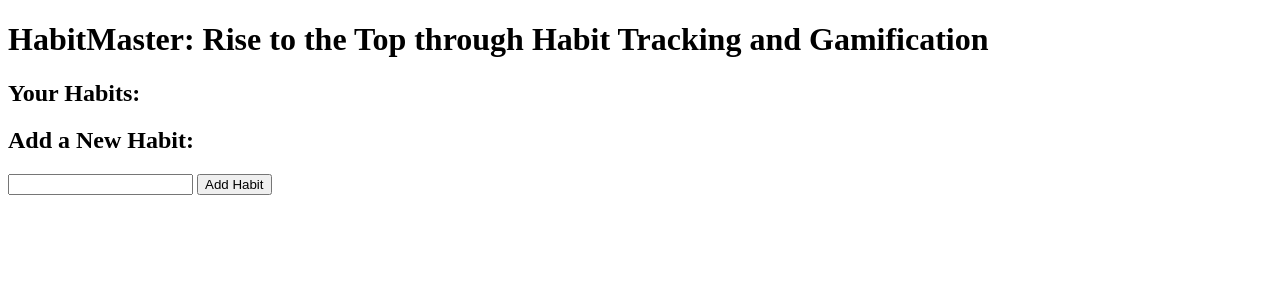
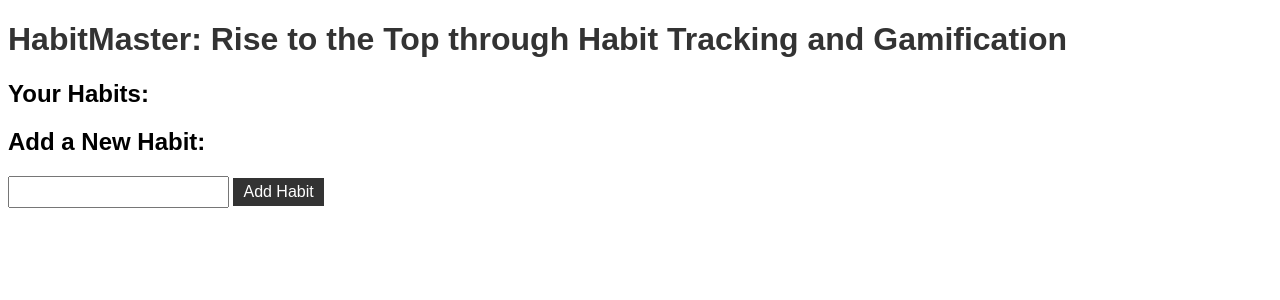
Before and after one commit to JosueLopez03/HabitMaster, a Flask app: page / in a window 1280 px wide. Shown: the top 300 px of the page. Run offline with Flask 3, Linux system fonts and the light colour scheme; data that the repository does not hold is empty.

Commit message:
included css/image folder, linked css to html

```diff
--- /dev/null
+++ b/static/css/images/text.txt
@@ -0,0 +1 @@
+No images yet :(
--- /dev/null
+++ b/static/css/styles.css
@@ -0,0 +1,36 @@
+/* static/css/styles.css */
+
+body {
+    font-family: Arial, sans-serif;
+}
+
+h1 {
+    color: #333;
+}
+
+ul {
+    list-style-type: disc;
+    margin-left: 20px;
+}
+
+li {
+    color: #666;
+}
+
+form {
+    margin-top: 20px;
+}
+
+input[type="text"] {
+    padding: 5px;
+    font-size: 16px;
+}
+
+button[type="submit"] {
+    padding: 5px 10px;
+    font-size: 16px;
+    background-color: #333;
+    color: #fff;
+    border: none;
+    cursor: pointer;
+}
--- a/templates/index.html
+++ b/templates/index.html
@@ -2,6 +2,7 @@
 <html>
 <head>
     <title>HabitMaster</title>
+    <link rel="stylesheet" type="text/css" href="{{ url_for('static', filename='css/styles.css') }}">
 </head>
 <body>
     <h1>HabitMaster: Rise to the Top through Habit Tracking and Gamification</h1>
```
